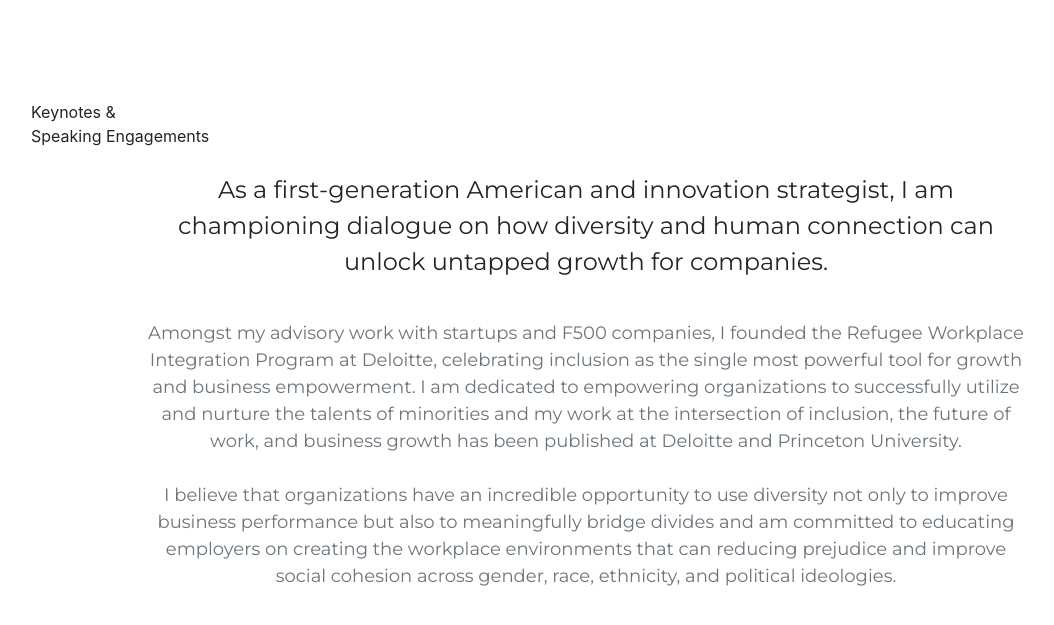
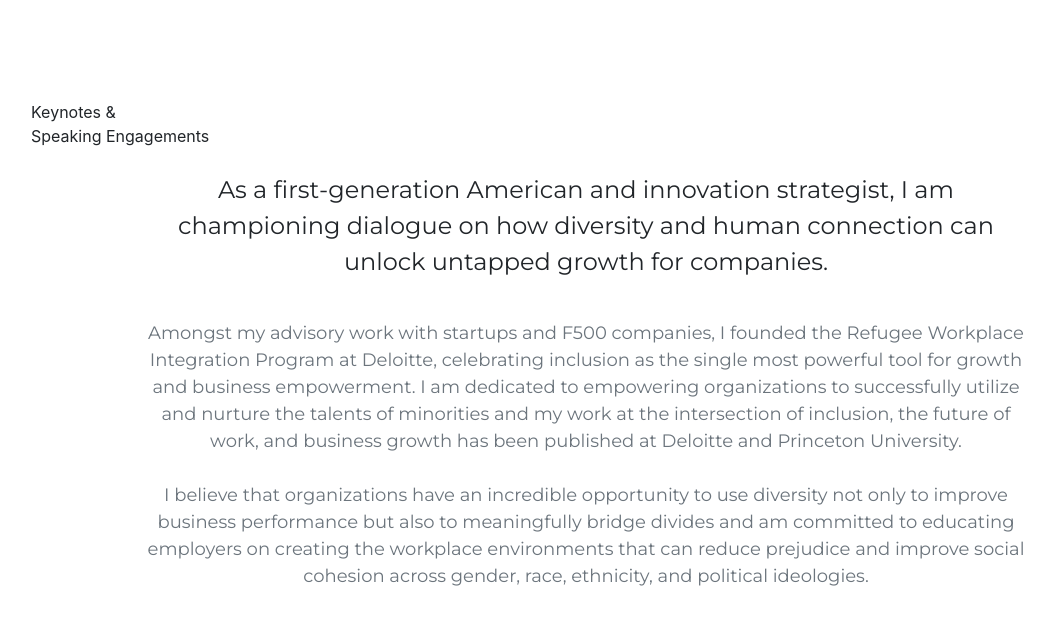
Before and after one commit to dalkat/dalkat.github.io, a Jekyll site: the page built from speaker.md, in a window 1280 px wide and 900 px high. Shown: the top 625 px of the window, without its empty margins (54-1108 px from the left). Built offline with Jekyll 4.4.1, drawn with Linux system fonts in a browser that asks for light colours; nearby versions of some CDN libraries; some web fonts are replaced; library files that are not in the unit come from our copies.

```diff
--- a/_layouts/speaker.html
+++ b/_layouts/speaker.html
@@ -56,7 +56,7 @@ layout: default-sub
 
             <br><p class="section-subheading text-muted" style="font-size:18px; font-family:'Montserrat', 'Helvetica Neue', Helvetica, Arial, sans-serif; text-align:center; padding:0 10%;">Amongst my advisory work with startups and F500 companies, I founded the Refugee Workplace Integration Program at Deloitte, celebrating inclusion as the single most powerful tool for growth and business empowerment. I am dedicated to empowering organizations to successfully utilize and nurture the talents of minorities and my work at the intersection of inclusion, the future of work, and business growth has been published at Deloitte and Princeton University.
 
-              <Br><BR>I believe that organizations have an incredible opportunity to use diversity not only to improve business performance but also to meaningfully bridge divides and am committed to educating employers on creating the workplace environments that can reducing prejudice and improve social cohesion across gender, race, ethnicity, and political ideologies. </p><br><br>
+              <Br><BR>I believe that organizations have an incredible opportunity to use diversity not only to improve business performance but also to meaningfully bridge divides and am committed to educating employers on creating the workplace environments that can reduce prejudice and improve social cohesion across gender, race, ethnicity, and political ideologies. </p><br><br>
 
 
                     <div class="clientcarousel slider">
```
Also changed, not shown: _layouts/inclusion.html (+25 -0 lines).
